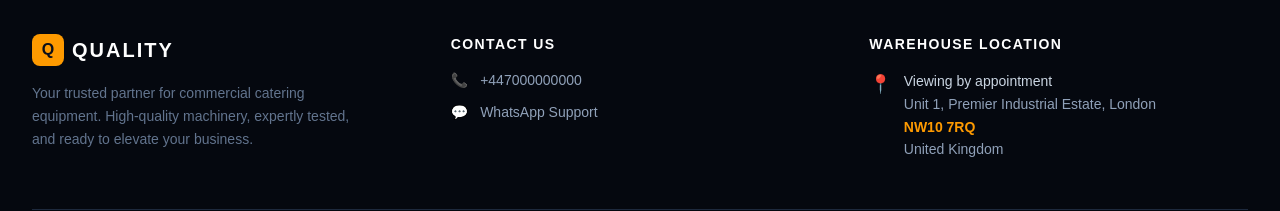
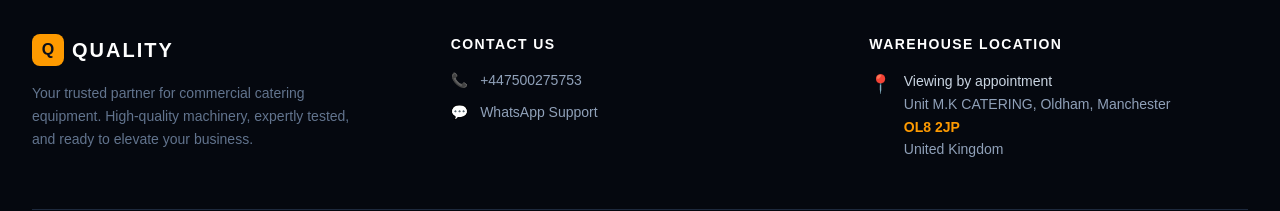
Before and after one commit to taxpol07/quality-catering, a Next.js app: page / in a window 1280 px wide. Shown: the part 1401-1612 px from the top of the page. Built offline with nearby package versions, Linux system fonts and the light colour scheme; no server answers; the database is empty.

Commit message:
yer eklemesri

```diff
--- a/app/page.tsx
+++ b/app/page.tsx
@@ -46,9 +46,9 @@ export default function HomePage() {
   // ==========================================
   // İLETİŞİM VE LOKASYON BİLGİLERİ (BURALARI DOLDUR)
   // ==========================================
-  const WHATSAPP_NUMBER = "447000000000"; // Örn: 447123456789
-  const WAREHOUSE_ADDRESS = "Unit 1, Premier Industrial Estate, London"; // Depo Adresin
-  const WAREHOUSE_POSTCODE = "NW10 7RQ"; // Posta Kodun
+  const WHATSAPP_NUMBER = "447500275753"; // Örn: 447123456789
+  const WAREHOUSE_ADDRESS = "Unit M.K CATERING, Oldham, Manchester"; // Depo Adresin
+  const WAREHOUSE_POSTCODE = "OL8 2JP"; // Posta Kodun
   // ==========================================
 
   useEffect(() => {
```
